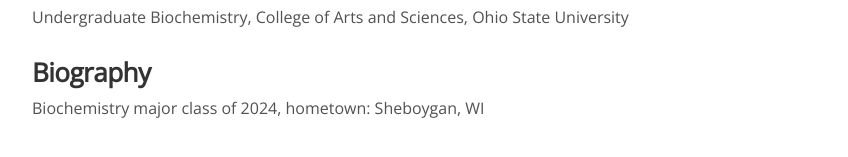
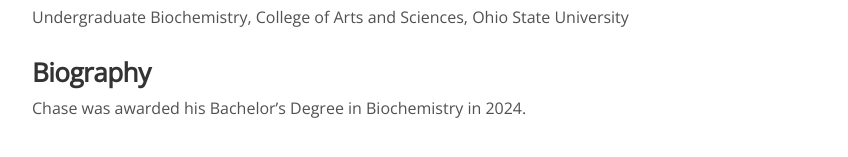
Before and after one commit to searlelab/searlelab.github.io, a Jekyll site: the page built from _people/chase_renzelmann.md, in a window 1280 px wide. Shown: the part 545-702 px from the top of the page, without its empty margins (223-1071 px from the left). Built offline with Jekyll 4.4.1, drawn with Linux system fonts in a browser that asks for light colours; nearby versions of some CDN libraries; comment, search, counter and statistics services are not loaded.

Commit message:
Update chase_renzelmann.md

```diff
--- a/_people/chase_renzelmann.md
+++ b/_people/chase_renzelmann.md
@@ -13,4 +13,4 @@
 Undergraduate Biochemistry, College of Arts and Sciences, Ohio State University
 
 ### Biography
-Biochemistry major class of 2024, hometown: Sheboygan, WI
+Chase was awarded his Bachelor's Degree in Biochemistry in 2024.
```
Also changed, not shown: other parts of _people/chase_renzelmann.md (+1 -1 lines).
